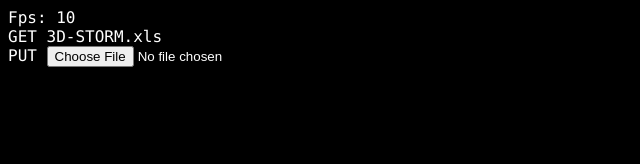
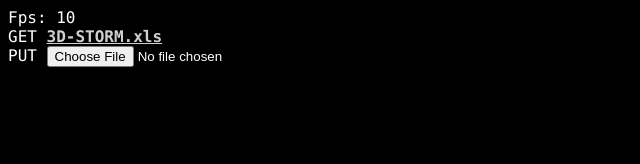
Before and after one commit to Flexi23/pointcloud-loader, a plain HTML site: page index.html in a window 1280 px wide. Shown: the full height of the page, 0-640 px from the left. Drawn offline with Linux system fonts and the light colour scheme; animation ran at ten frames a second.

Commit message:
added link to reference dataset by @christlet
I've approached Christophe Leterrier on Twitter about his new looking
work. He briefly introduced me to SMLM:

, one thing to keep in mind is that these are not "images" in the strict
sense: these are merely a plot of coordinates determined by processing a
large number of images. At each X,Y localization, a normalized gaussian
is plotted, with width sigma (corresponding to the precision with which
the single fluorophore was localized, which in turns depend on the
number of photons emitted during the blinking event).

I had the confidence that i can render a bunch of points from a texture
in WebGL. I've pirated that trick in the beginning of the WebGL days
from Joshua Koo, also known as @BlurSpline or some say Graphics Noob.
Maybe i wouldn't say so. +++ https://github.com/zz85 +++

So this happened:
https://twitter.com/christlet/status/791642533059293184

```diff
--- a/index.html
+++ b/index.html
@@ -1253,7 +1253,7 @@ void main() {
 	<script type="text/javascript" src="js/dat.gui.min.js"></script>
 	<div id="desc">
 		Fps: <span id="fps"></span>		<br />
-		GET 3D-STORM.xls <br />
+		GET <a href="https://drive.google.com/file/d/0B_JeGjE7nBHWcjB6anQtQ1RQaFU/view" target="gd">3D-STORM.xls</a> <br />
 		PUT
 		<input type="file" id="fileselector" /><br />
 		<span id="fileinfo"></span>
```
